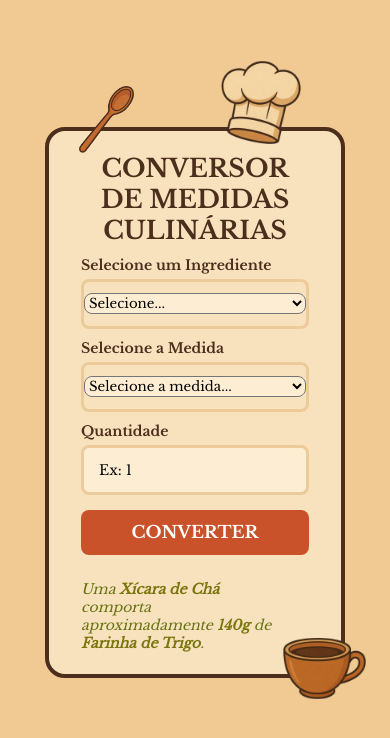
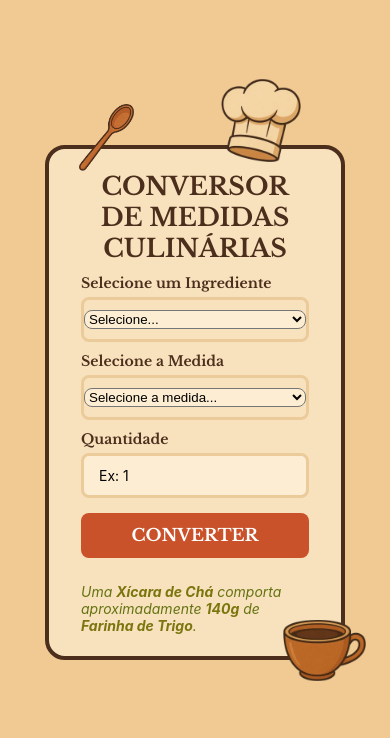
Before and after one commit to johnnyvasconcelos/app-conversao-medidas-culinarias, a React Native app in the folder app-conversor-medidas/: screen / in a window 390 px wide. Shown: the top 738 px of the page. Built offline with nearby package versions, Linux system fonts and the light colour scheme.

Commit message:
mais um pouco

```diff
--- a/app-conversor-medidas/App.js
+++ b/app-conversor-medidas/App.js
@@ -8,6 +8,7 @@ export default function App() {
   const [quantidade, setQuantidade] = useState("");
   const [ingrediente, setIngrediente] = useState("");
   const [medida, setMedida] = useState("");
+  const [palavra, setPalavra] = useState("");
 
   const [fontsLoaded] = useFonts({
     "Custom-Regular": require("./assets/fonts/font-regular.ttf"),
@@ -65,7 +66,7 @@ export default function App() {
       "xicara-cafe": "51g",
       "copo-americano": "140g",
       gramas: "175g",
-      quilos: "0.1kg",
+      quilos: "0.2kg",
     },
     "arroz-cru": {
       "colher-sopa": "16g",
@@ -79,11 +80,11 @@ export default function App() {
       quilos: "0.2kg",
     },
     "azeitonas-sem-caroco": {
-      "xicara-cha": "130g(30 unidades)",
-      "xícara-cafe": "34g(8 unidades)",
-      "copo-americano": "95g(22 unidades)",
-      gramas: "30 unidades",
-      quilos: "0.1kg(30 unidades)",
+      "xicara-cha": "130g (30 unidades)",
+      "xicara-cafe": "34g (8 unidades)",
+      "copo-americano": "95g (22 unidades)",
+      gramas: "130g (30 unidades)",
+      quilos: "0.1kg (30 unidades)",
       unidades: "4.3g",
     },
     "carne-moida": {
@@ -95,7 +96,7 @@ export default function App() {
       "xicara-cafe": "50g",
       "copo-americano": "138g",
       gramas: "172g",
-      quilos: "0.1kg",
+      quilos: "0.2kg",
     },
     "feijao-cru": {
       "colher-sopa": "18g",
@@ -120,15 +121,15 @@ export default function App() {
       quilos: "0.1kg",
     },
     "graos-de-milho": {
-      "colher-sopa": "15g(40 unidades)",
-      "colher-sobremesa": "10g(26 unidades)",
-      "colher-cha": "5g(13 unidades)",
-      "colher-cafe": "2.5g(6 unidades)",
+      "colher-sopa": "15g (40 unidades)",
+      "colher-sobremesa": "10g (26 unidades)",
+      "colher-cha": "5g (13 unidades)",
+      "colher-cafe": "2.5g (6 unidades)",
       "xicara-cha": "190g",
       "xicara-cafe": "55g",
       "copo-americano": "130g",
       gramas: "190g",
-      quilos: "0.1kg",
+      quilos: "0.2kg",
       unidades: "0.42g",
     },
     liquidos: {
@@ -154,13 +155,13 @@ export default function App() {
       quilos: 0,
     },
     mel: {
-      "colher-sopa": "15ml(18g)",
-      "colher-sobremesa": "10ml(12g)",
-      "colher-cha": "5ml(6g)",
-      "colher-cafe": "2.5ml(3g)",
-      "xicara-cha": "240ml(300g)",
-      "xicara-cafe": "70ml(87g)",
-      "copo-americano": "190ml(237g)",
+      "colher-sopa": "15ml (18g)",
+      "colher-sobremesa": "10ml (12g)",
+      "colher-cha": "5ml (6g)",
+      "colher-cafe": "2.5ml (3g)",
+      "xicara-cha": "240ml (300g)",
+      "xicara-cafe": "70ml (87g)",
+      "copo-americano": "190ml (237g)",
       gramas: "300g",
       quilos: "0.3kg",
       mililitros: 0,
@@ -169,8 +170,8 @@ export default function App() {
     "creme-de-avela": {
       "colher-sopa": "24g",
       "colher-sobremesa": "16g",
-      "colher-cha": 0,
-      "colher-cafe": 0,
+      "colher-cha": "8g",
+      "colher-cafe": "4g",
       "xicara-cha": "350g",
       "xicara-cafe": "102g",
       "copo-americano": "270g",
@@ -186,7 +187,7 @@ export default function App() {
       "xicara-cafe": "26g",
       "copo-americano": "60g",
       gramas: "90g",
-      quilos: "0.9kg",
+      quilos: "0.09kg",
     },
     "sal-comum": {
       "colher-sopa": "18g",
@@ -218,8 +219,8 @@ export default function App() {
     gramas: "Xícara de Chá",
     quilos: "Xícara de Chá",
     unidades: "Unidade",
-    mililitros: "Miliitros",
-    litros: "Litro",
+    mililitros: "Xícara de Chá",
+    litros: "Xícara de Chá",
   };
 
   const nomesIngredientes = {
@@ -228,10 +229,10 @@ export default function App() {
     "acucar-cristal": "Açúcar Cristal",
     "arroz-cru": "Arroz Cru",
     "azeitonas-sem-caroco": "Azeitonas sem Caroço",
-    "carne-moida": "Carne Moída",
+    "carne-moida": "Carne Moída Crua",
     "feijao-cru": "Feijão Cru",
     "frango-desfiado": "Frango Desfiado",
-    "graos-de-milho": "Grãos de Milho",
+    "graos-de-milho": "Grãos de Milho Cozidos",
     liquidos: "Líquidos",
     manteiga: "Manteiga",
     mel: "Mel",
@@ -330,10 +331,7 @@ export default function App() {
             <Picker.Item label="Farinha de Trigo" value="farinha-de-trigo" />
             <Picker.Item label="Feijão Cru" value="feijao-cru" />
             <Picker.Item label="Frango Desfiado" value="frango-desfiado" />
-            <Picker.Item
-              label="Grãos de Milho Cozidos"
-              value="graos-de-milho"
-            />
+            <Picker.Item label="Grãos de Milho" value="graos-de-milho" />
             <Picker.Item label="Líquidos" value="liquidos" />
             <Picker.Item label="Manteiga" value="manteiga" />
             <Picker.Item label="Mel" value="mel" />
@@ -365,11 +363,12 @@ export default function App() {
 
         <Text style={styles.button}>converter</Text>
         <Text style={styles.info}>
-          Uma{" "}
+          {medidaSelecionada === "copo-americano" ? "Um" : "Uma"}{" "}
           <Text style={styles.destaque}>
             {nomesMedidas[medidaSelecionada] || "xícara de chá"}
           </Text>{" "}
-          comporta aproximadamente{" "}
+          {medidaSelecionada === "unidades" ? "possui" : "comporta"}{" "}
+          aproximadamente{" "}
           <Text style={styles.destaque}>{quantidadeConvertida}</Text> de{" "}
           <Text style={styles.destaque}>
             {nomesIngredientes[ingredienteSelecionado] || "Farinha de Trigo"}
@@ -407,9 +406,8 @@ const styles = StyleSheet.create({
     borderColor: "#eccb9b",
     borderWidth: 3,
     paddingHorizontal: 15,
-    height: 50,
+    height: 45,
     borderRadius: 8,
-    fontFamily: "Custom-Regular",
     justifyContent: "center",
   },
   selectView: {
@@ -417,13 +415,11 @@ const styles = StyleSheet.create({
     borderWidth: 3,
     borderRadius: 8,
     overflow: "hidden",
-    height: 50,
+    height: 45,
     justifyContent: "center",
   },
   select: {
     backgroundColor: "#fdeed3",
-    fontFamily: "Custom-Regular",
-    fontFamily: "Custom-Regular",
     borderRadius: 8,
   },
   button: {
@@ -444,7 +440,6 @@ const styles = StyleSheet.create({
     color: "#4c2e1c",
     textTransform: "uppercase",
     fontSize: 26,
-    fontFamily: "Custom-Bold",
   },
   label: {
     marginTop: 10,
@@ -455,7 +450,6 @@ const styles = StyleSheet.create({
   info: {
     marginTop: 15,
     fontStyle: "italic",
-    fontFamily: "Custom-Regular",
     color: "#647310",
     maxWidth: "88%",
   },
```
